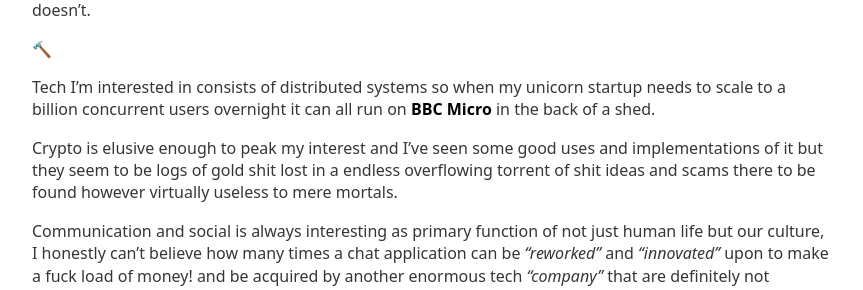
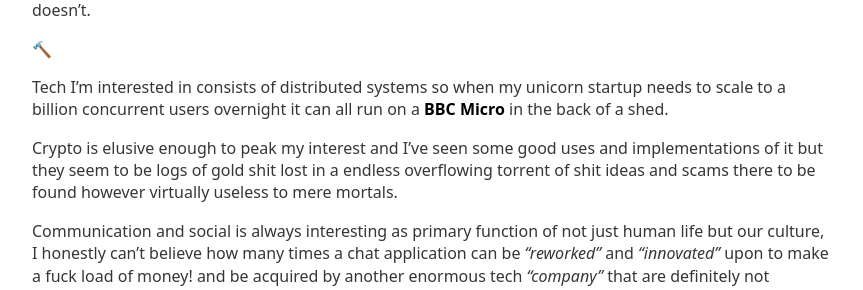
Before and after one commit to MrHarrisonBarker/EmployMe, a Jekyll site: the page built from _pages/about.markdown, in a window 1280 px wide. Shown: the part 287-577 px from the top of the page, without its empty margins (208-1071 px from the left). Built offline with Jekyll 4.4.1, drawn with Linux system fonts in a browser that asks for light colours.

Commit message:
about grammer fixed

```diff
--- a/_pages/about.markdown
+++ b/_pages/about.markdown
@@ -11,7 +11,7 @@ I'm a strongly typed, complied language kinda guy in a lose wishy washy world co
 
 🔨
 
-Tech I'm interested in consists of distributed systems so when my unicorn startup needs to scale to a billion concurrent users overnight it can all run on **BBC Micro** in the back of a shed.
+Tech I'm interested in consists of distributed systems so when my unicorn startup needs to scale to a billion concurrent users overnight it can all run on a **BBC Micro** in the back of a shed.
 
 Crypto is elusive enough to peak my interest and I've seen some good uses and implementations of it but they seem to be logs of gold shit lost in a endless overflowing torrent of shit ideas and scams there to be found however virtually useless to mere mortals.
 
```
